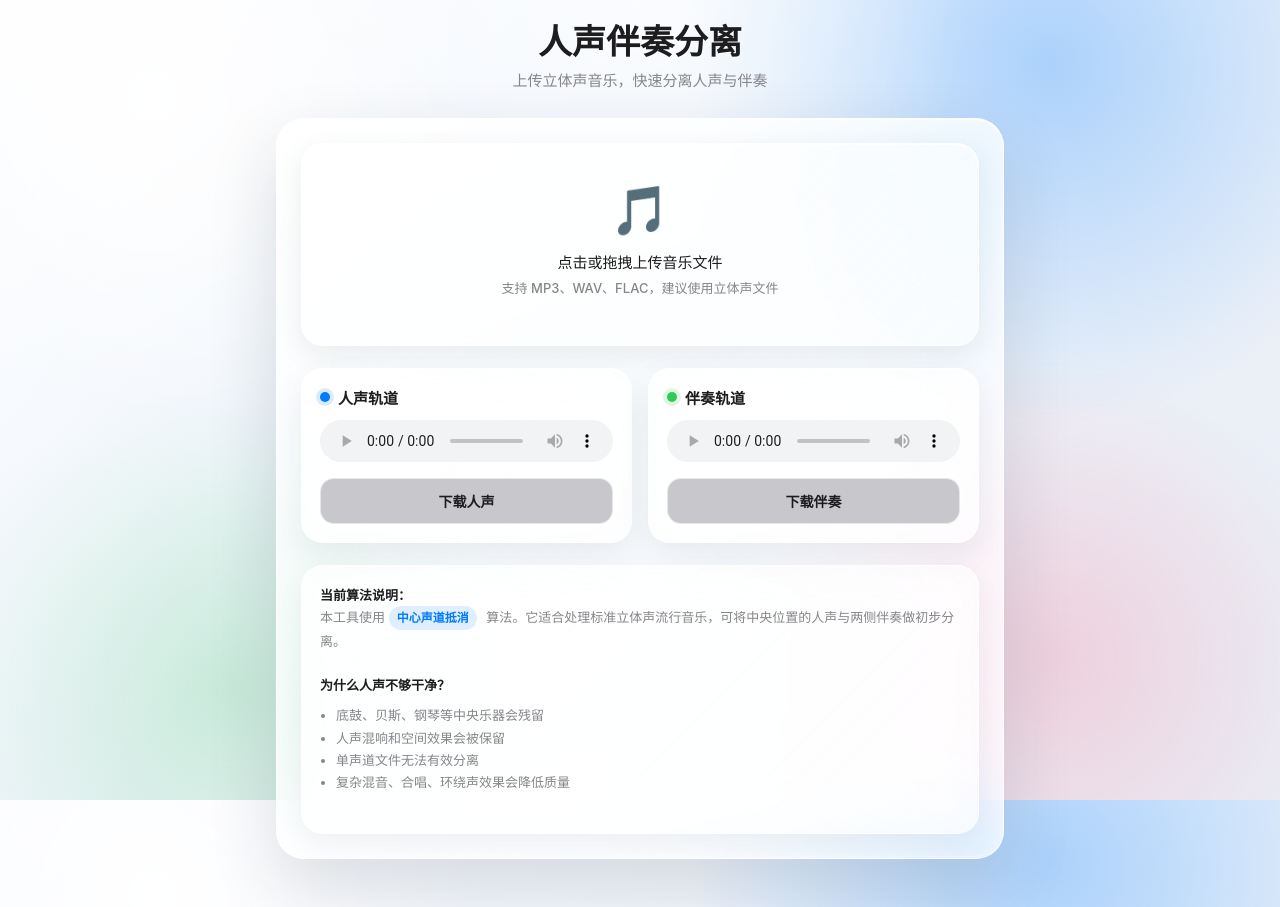
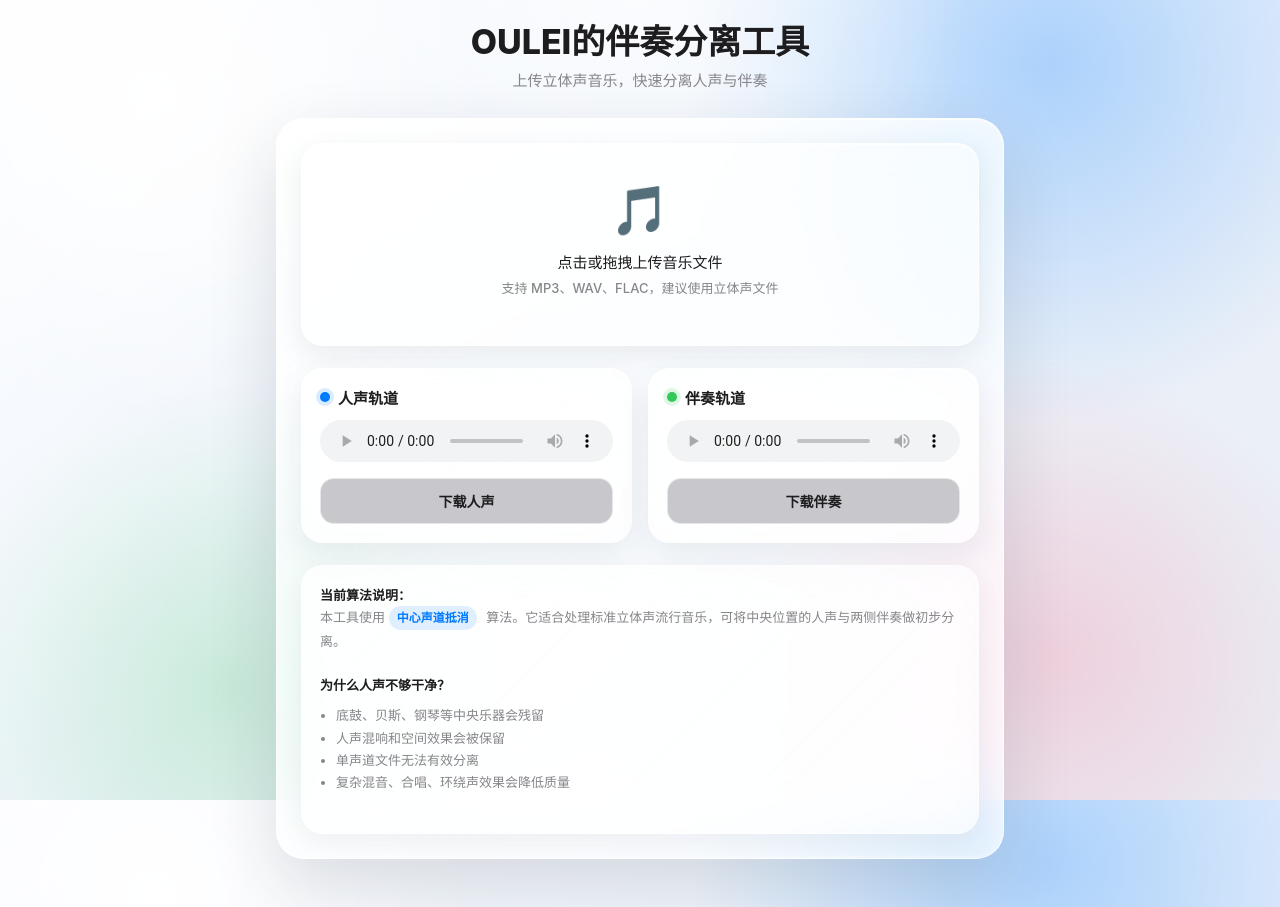
Before and after one commit to 40821/echoroom, a plain HTML site: page audio.html in a window 1280 px wide. Drawn offline with Linux system fonts and the light colour scheme.

Commit message:
rename audio.html

```diff
--- a/audio.html
+++ b/audio.html
@@ -424,7 +424,7 @@
 <body>
     <div class="container">
         <div class="header">
-            <h1>人声伴奏分离</h1>
+            <h1>OULEI的伴奏分离工具</h1>
             <p>上传立体声音乐，快速分离人声与伴奏</p>
         </div>
 
```
